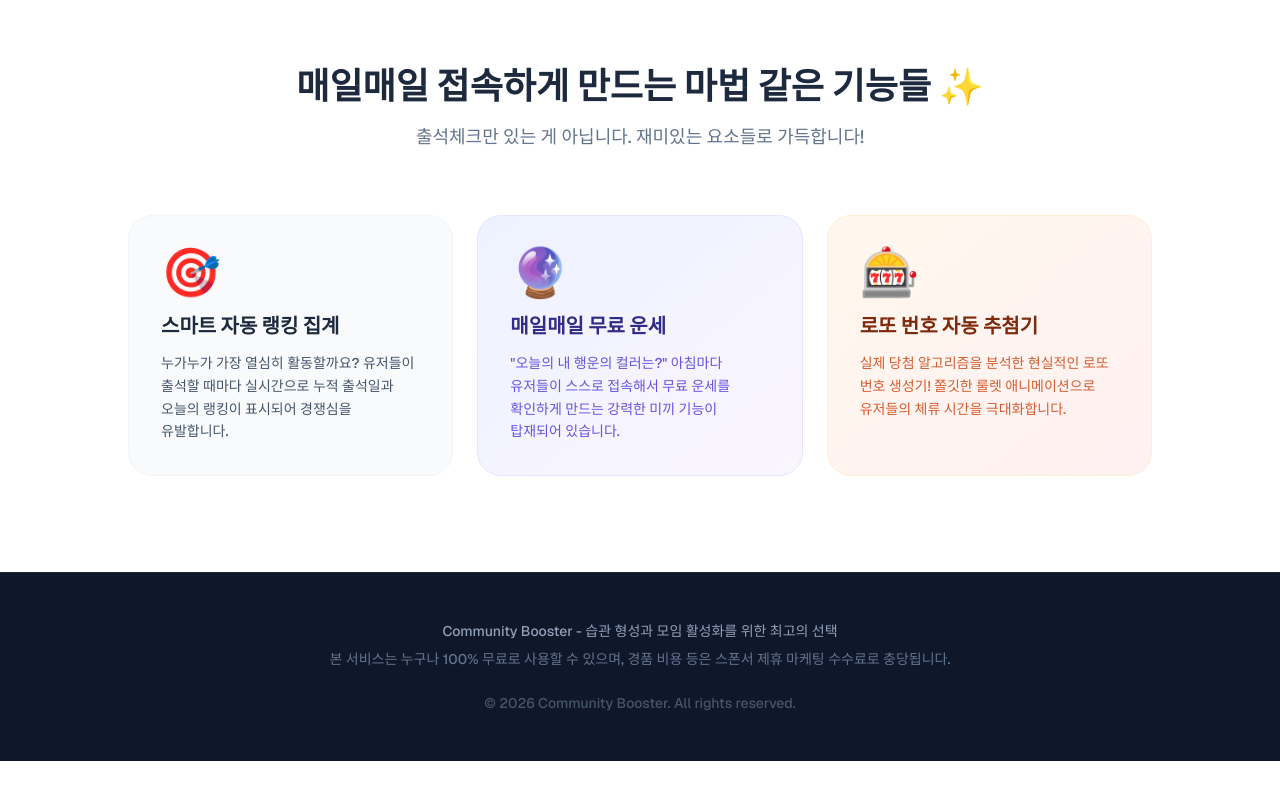
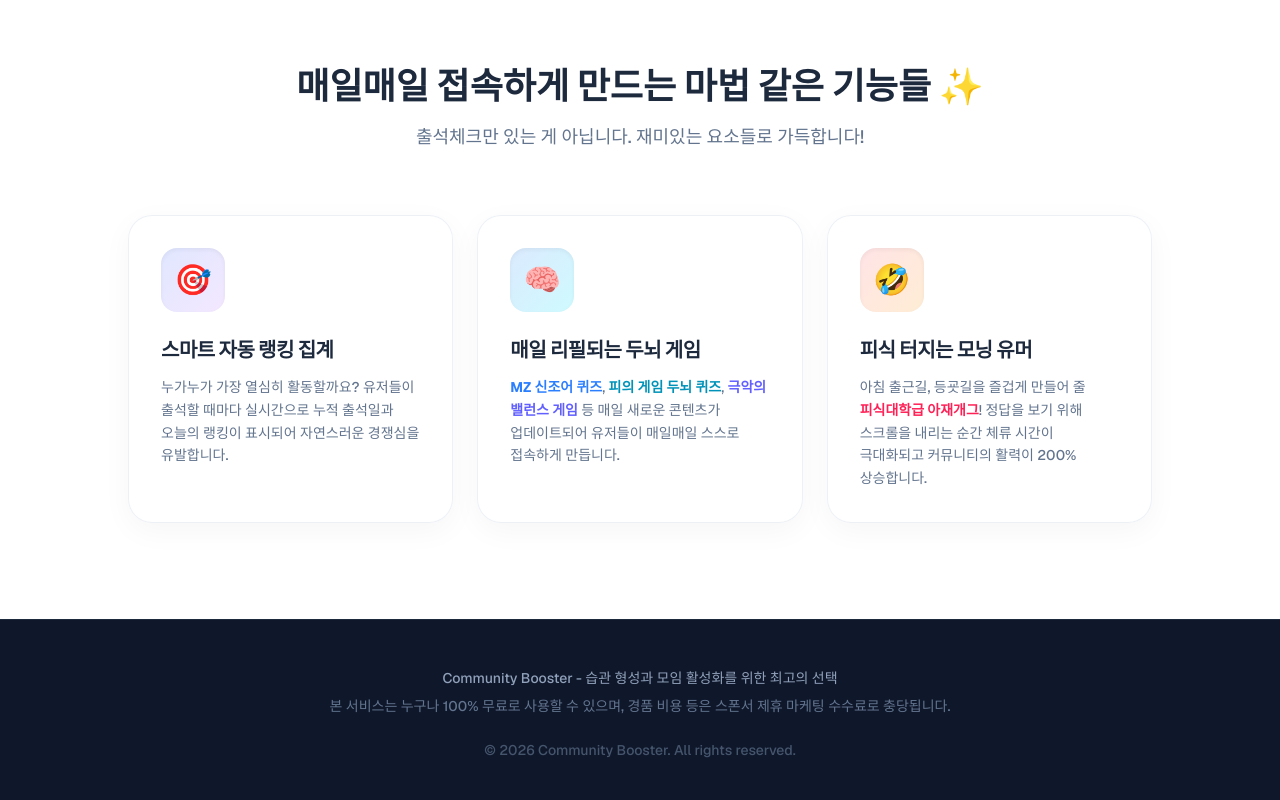
Before and after one commit to timbach9741-wq/band-checkin, a Next.js app: page / in a window 1280 px wide. Shown: the part 2961-3761 px from the top of the page. Before the commit the page ends 3722 px from the top, so only its background shows below. Built offline with nearby package versions, Linux system fonts and the light colour scheme.

Commit message:
'update-landing-page-features'

```diff
--- a/src/app/page.tsx
+++ b/src/app/page.tsx
@@ -500,27 +500,33 @@ export default function Home() {
             </div>
 
             <div className="grid grid-cols-1 md:grid-cols-3 gap-6">
-              <div className="bg-slate-50 rounded-3xl p-8 border border-slate-100 hover:shadow-lg transition-all">
-                <div className="text-5xl mb-4">🎯</div>
-                <h3 className="text-xl font-black text-slate-800 mb-3">스마트 자동 랭킹 집계</h3>
-                <p className="text-slate-600 text-sm leading-relaxed font-medium break-keep">
-                  누가누가 가장 열심히 활동할까요? 유저들이 출석할 때마다 실시간으로 누적 출석일과 오늘의 랭킹이 표시되어 경쟁심을 유발합니다.
+              <div className="bg-white/70 backdrop-blur-md rounded-3xl p-8 border border-slate-200/60 shadow-[0_8px_30px_rgb(0,0,0,0.04)] hover:shadow-[0_8px_30px_rgb(0,0,0,0.08)] hover:-translate-y-1 transition-all duration-300 group">
+                <div className="w-16 h-16 bg-gradient-to-br from-indigo-100 to-purple-100 rounded-2xl flex items-center justify-center text-3xl mb-6 shadow-inner group-hover:scale-110 transition-transform duration-300">
+                  🎯
+                </div>
+                <h3 className="text-xl font-black text-slate-800 mb-3 tracking-tight">스마트 자동 랭킹 집계</h3>
+                <p className="text-slate-500 text-sm leading-relaxed font-medium break-keep">
+                  누가누가 가장 열심히 활동할까요? 유저들이 출석할 때마다 실시간으로 누적 출석일과 오늘의 랭킹이 표시되어 자연스러운 경쟁심을 유발합니다.
                 </p>
               </div>
 
-              <div className="bg-gradient-to-br from-indigo-50 to-purple-50 rounded-3xl p-8 border border-indigo-100 hover:shadow-lg transition-all">
-                <div className="text-5xl mb-4">🔮</div>
-                <h3 className="text-xl font-black text-indigo-900 mb-3">매일매일 무료 운세</h3>
-                <p className="text-indigo-700/80 text-sm leading-relaxed font-medium break-keep">
-                  "오늘의 내 행운의 컬러는?" 아침마다 유저들이 스스로 접속해서 무료 운세를 확인하게 만드는 강력한 미끼 기능이 탑재되어 있습니다.
+              <div className="bg-white/70 backdrop-blur-md rounded-3xl p-8 border border-slate-200/60 shadow-[0_8px_30px_rgb(0,0,0,0.04)] hover:shadow-[0_8px_30px_rgb(0,0,0,0.08)] hover:-translate-y-1 transition-all duration-300 group">
+                <div className="w-16 h-16 bg-gradient-to-br from-blue-100 to-cyan-100 rounded-2xl flex items-center justify-center text-3xl mb-6 shadow-inner group-hover:scale-110 transition-transform duration-300">
+                  🧠
+                </div>
+                <h3 className="text-xl font-black text-slate-800 mb-3 tracking-tight">매일 리필되는 두뇌 게임</h3>
+                <p className="text-slate-500 text-sm leading-relaxed font-medium break-keep">
+                  <span className="text-blue-500 font-bold">MZ 신조어 퀴즈</span>, <span className="text-cyan-600 font-bold">피의 게임 두뇌 퀴즈</span>, <span className="text-indigo-500 font-bold">극악의 밸런스 게임</span> 등 매일 새로운 콘텐츠가 업데이트되어 유저들이 매일매일 스스로 접속하게 만듭니다.
                 </p>
               </div>
 
-              <div className="bg-gradient-to-br from-orange-50 to-rose-50 rounded-3xl p-8 border border-orange-100 hover:shadow-lg transition-all">
-                <div className="text-5xl mb-4">🎰</div>
-                <h3 className="text-xl font-black text-orange-900 mb-3">로또 번호 자동 추첨기</h3>
-                <p className="text-orange-700/80 text-sm leading-relaxed font-medium break-keep">
-                  실제 당첨 알고리즘을 분석한 현실적인 로또 번호 생성기! 쫄깃한 룰렛 애니메이션으로 유저들의 체류 시간을 극대화합니다.
+              <div className="bg-white/70 backdrop-blur-md rounded-3xl p-8 border border-slate-200/60 shadow-[0_8px_30px_rgb(0,0,0,0.04)] hover:shadow-[0_8px_30px_rgb(0,0,0,0.08)] hover:-translate-y-1 transition-all duration-300 group">
+                <div className="w-16 h-16 bg-gradient-to-br from-rose-100 to-orange-100 rounded-2xl flex items-center justify-center text-3xl mb-6 shadow-inner group-hover:scale-110 transition-transform duration-300">
+                  🤣
+                </div>
+                <h3 className="text-xl font-black text-slate-800 mb-3 tracking-tight">피식 터지는 모닝 유머</h3>
+                <p className="text-slate-500 text-sm leading-relaxed font-medium break-keep">
+                  아침 출근길, 등굣길을 즐겁게 만들어 줄 <span className="text-rose-500 font-bold">피식대학급 아재개그</span>! 정답을 보기 위해 스크롤을 내리는 순간 체류 시간이 극대화되고 커뮤니티의 활력이 200% 상승합니다.
                 </p>
               </div>
             </div>
```
